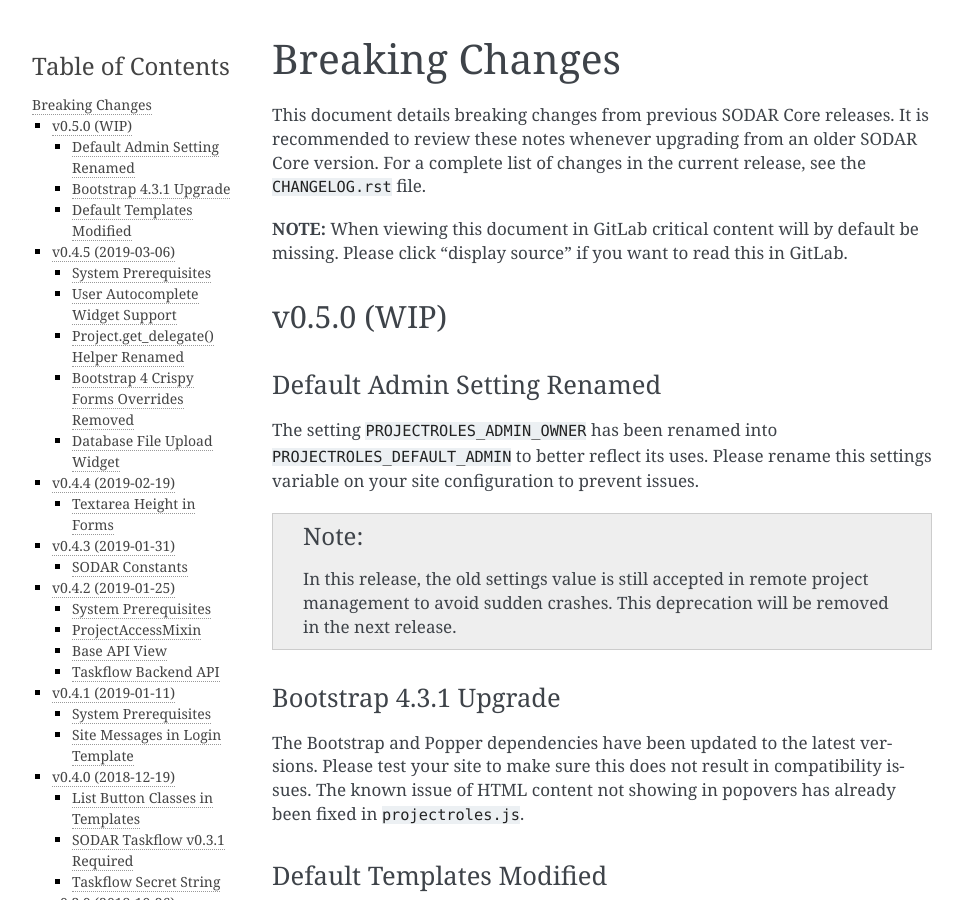
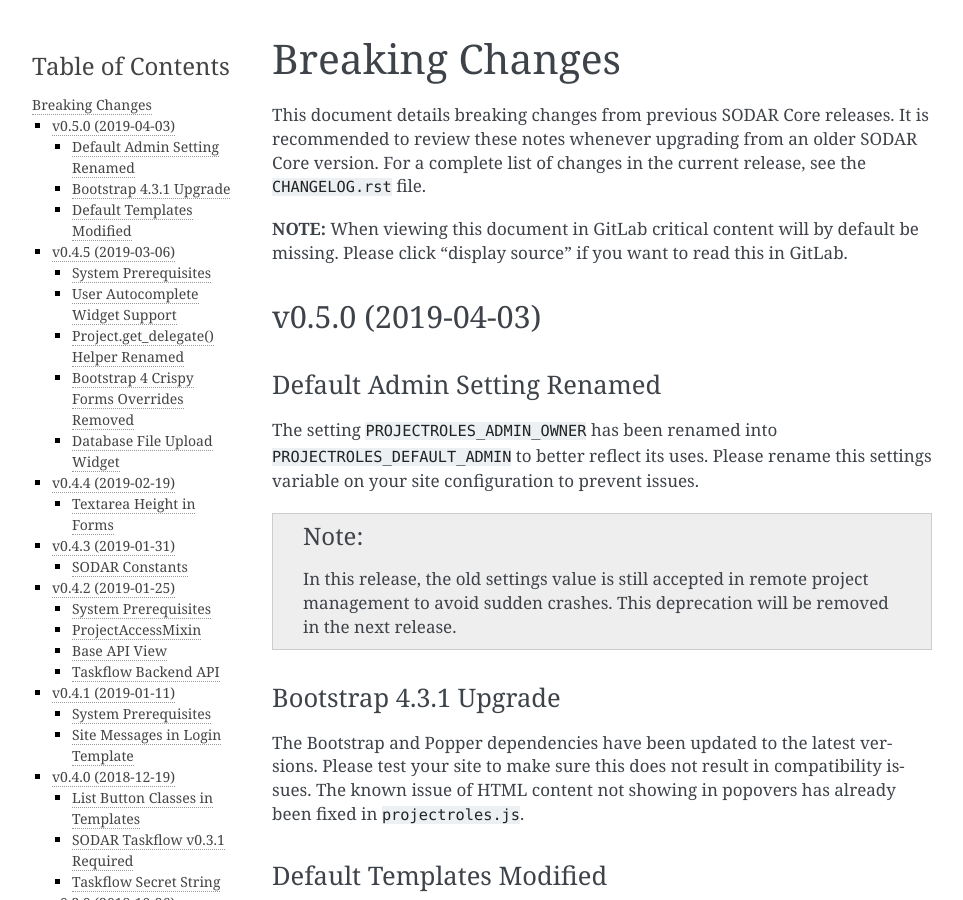
Before and after one commit to bihealth/sodar-core-legacy, a Sphinx documentation site: the page built from docs/source/breaking_changes.rst, in a window 1280 px wide and 900 px high. Shown: the whole window, without its empty margins (148-1111 px from the left). Built offline with Sphinx 7.4.7, drawn with Linux system fonts in a browser that asks for light colours.

Commit message:
update changelog and docs for v0.5.0 release

```diff
--- a/CHANGELOG.rst
+++ b/CHANGELOG.rst
@@ -7,8 +7,8 @@
 Note that the issue IDs here refer to ones in the private CUBI GitLab.
 
 
-Unreleased
-==========
+v0.5.0 (2019-04-03)
+===================
 
 Added
 -----
--- a/docs/source/breaking_changes.rst
+++ b/docs/source/breaking_changes.rst
@@ -13,8 +13,8 @@
 be missing. Please click "display source" if you want to read this in GitLab.
 
 
-v0.5.0 (WIP)
-============
+v0.5.0 (2019-04-03)
+===================
 
 Default Admin Setting Renamed
 -----------------------------
```
